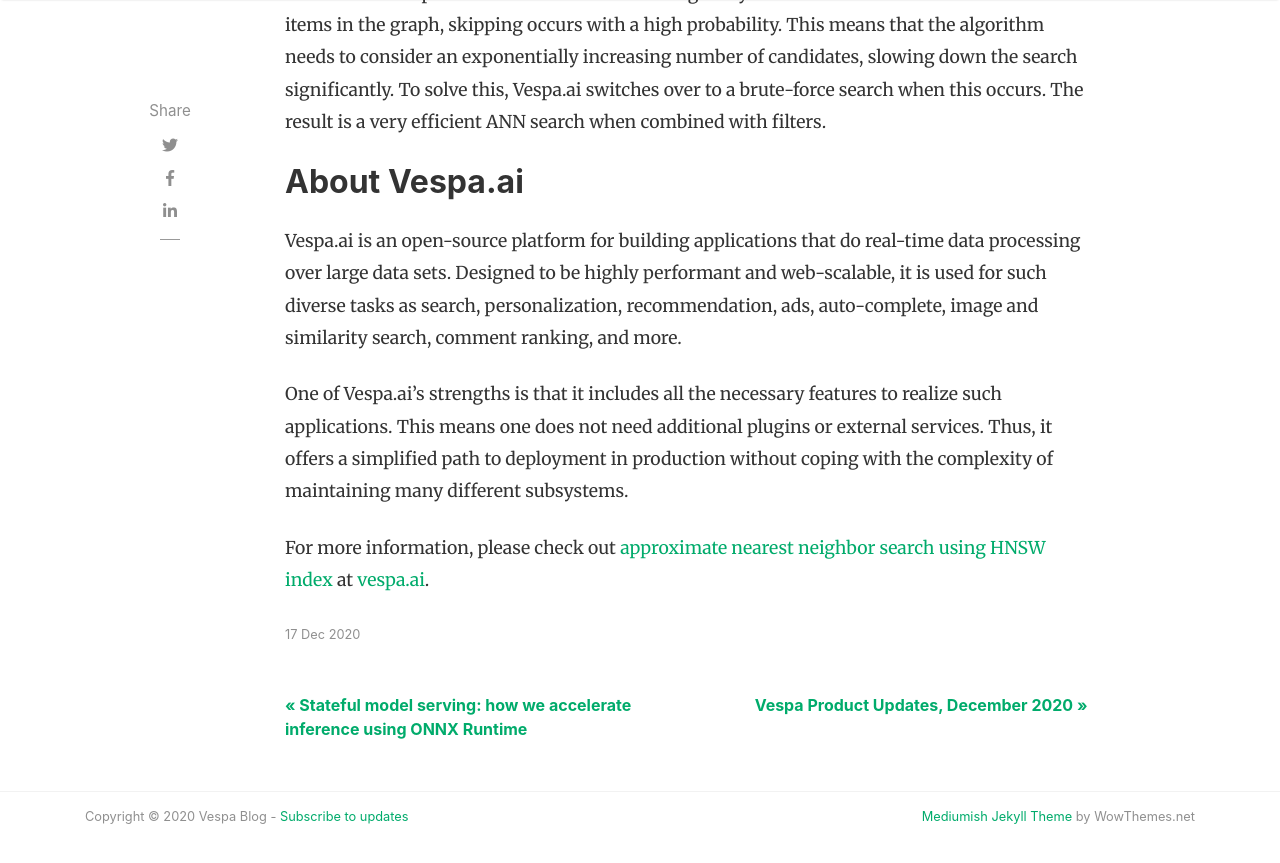
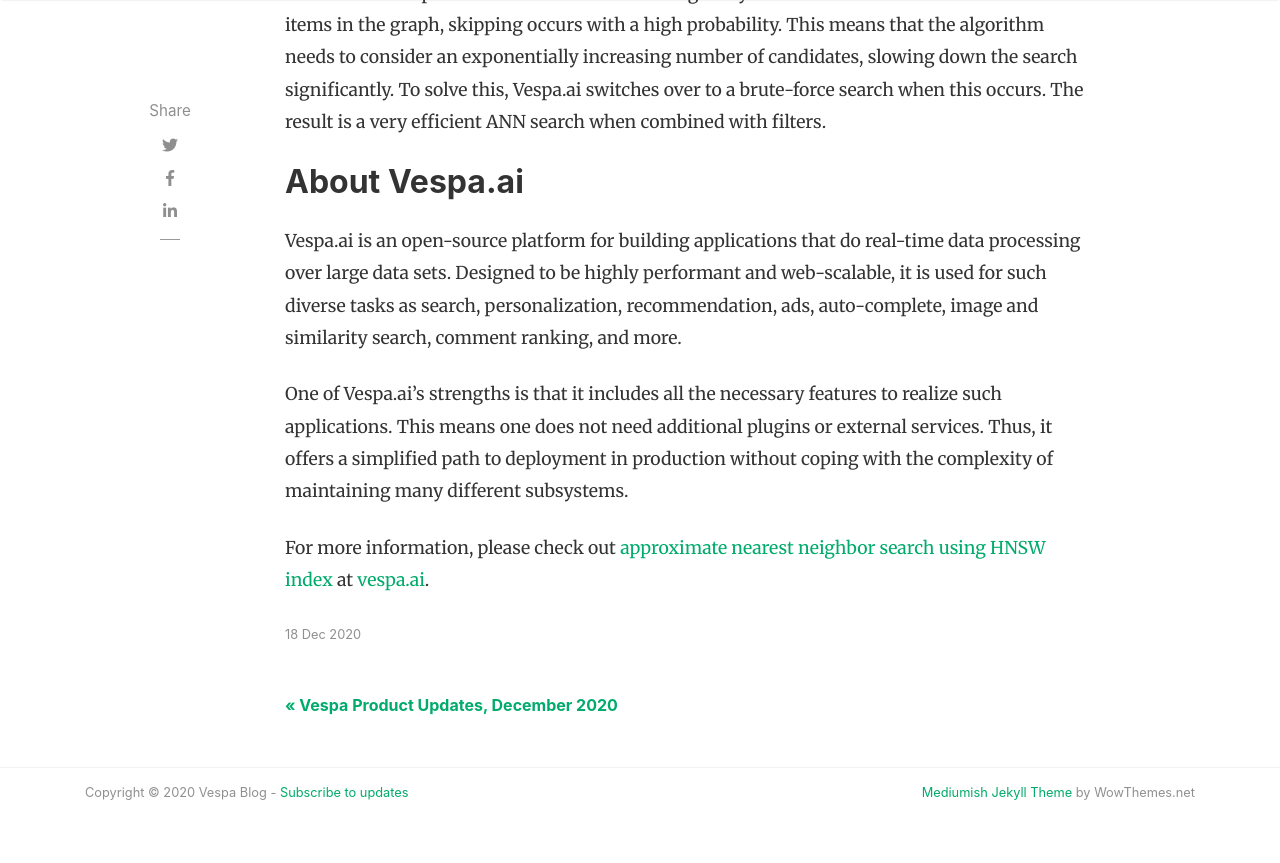
Before and after one commit to vespa-engine/blog, a Jekyll site: the page built from _posts/2020-12-18-using-approximate-nearest-neighbor-search-in-real-world-applications.md, in a window 1280 px wide and 900 px high, scrolled down 7966 px. Shown: the top 863 px of the window. Built offline with Jekyll 4.4.1, drawn with Linux system fonts in a browser that asks for light colours; nearby versions of some CDN libraries; comment, search, counter and statistics services are not loaded.

Commit message:
Move date of ANN and filter blog post

```diff
--- a/_posts/2020-12-17-using-approximate-nearest-neighbor-search-in-real-world-applications.md
+++ b/_posts/2020-12-18-using-approximate-nearest-neighbor-search-in-real-world-applications.md
@@ -1,10 +1,10 @@
 ---
 layout: post
 title: "Using approximate nearest neighbor search in real world applications"
-date: '2020-12-17'
+date: '2020-12-18'
 tags: []
 author: lesters
-image: assets/2020-12-17-using-approximate-nearest-neighbor-search-in-real-world-applications/nn.png
+image: assets/2020-12-18-using-approximate-nearest-neighbor-search-in-real-world-applications/nn.png
 excerpt: From text search and recommendation to ads and online dating, ANN
          search rarely works in isolation
 skipimage: true
@@ -55,7 +55,7 @@
 similarity between them. Examples are the dot (or inner) product, cosine angle,
 or euclidean distance.
 
-![The 5 nearest neighbors](/assets/2020-12-17-using-approximate-nearest-neighbor-search-in-real-world-applications/nn.png)
+![The 5 nearest neighbors](/assets/2020-12-18-using-approximate-nearest-neighbor-search-in-real-world-applications/nn.png)
 
 Finding the nearest neighbors of a point is reasonably straight-forward: just
 compute the similarity using the distance metric between the point and all
@@ -104,7 +104,7 @@
 nearest neighbor search is combined with additional facets of the request. In
 this section, we'll provide some examples of when this becomes problematic.
 
-![Only 2 of the 5 nearest neighbors remain after filtering](/assets/2020-12-17-using-approximate-nearest-neighbor-search-in-real-world-applications/nn_post_filter.png)
+![Only 2 of the 5 nearest neighbors remain after filtering](/assets/2020-12-18-using-approximate-nearest-neighbor-search-in-real-world-applications/nn_post_filter.png)
 
 
 ### Text search
@@ -218,7 +218,7 @@
 **Unfortunately, for most ANN libraries, this is not an option as they work in
 isolation.**
 
-![The 5 nearest neighbors with integrated filtering](/assets/2020-12-17-using-approximate-nearest-neighbor-search-in-real-world-applications/nn_integrated_filter.png)
+![The 5 nearest neighbors with integrated filtering](/assets/2020-12-18-using-approximate-nearest-neighbor-search-in-real-world-applications/nn_integrated_filter.png)
 
 Vespa.ai is to my knowledge the only implementation of ANN that supports
 integrated filtering. The implementation is based on a modified HNSW graph
```
Also changed, not shown: assets/2020-12-18-using-approximate-nearest-neighbor-search-in-real-world-applications/nn.png (renamed from assets/2020-12-17-using-approximate-nearest-neighbor-search-in-real-world-applications/nn.png), assets/2020-12-18-using-approximate-nearest-neighbor-search-in-real-world-applications/nn_integrated_filter.png (renamed from assets/2020-12-17-using-approximate-nearest-neighbor-search-in-real-world-applications/nn_integrated_filter.png), assets/2020-12-18-using-approximate-nearest-neighbor-search-in-real-world-applications/nn_post_filter.png (renamed from assets/2020-12-17-using-approximate-nearest-neighbor-search-in-real-world-applications/nn_post_filter.png).
